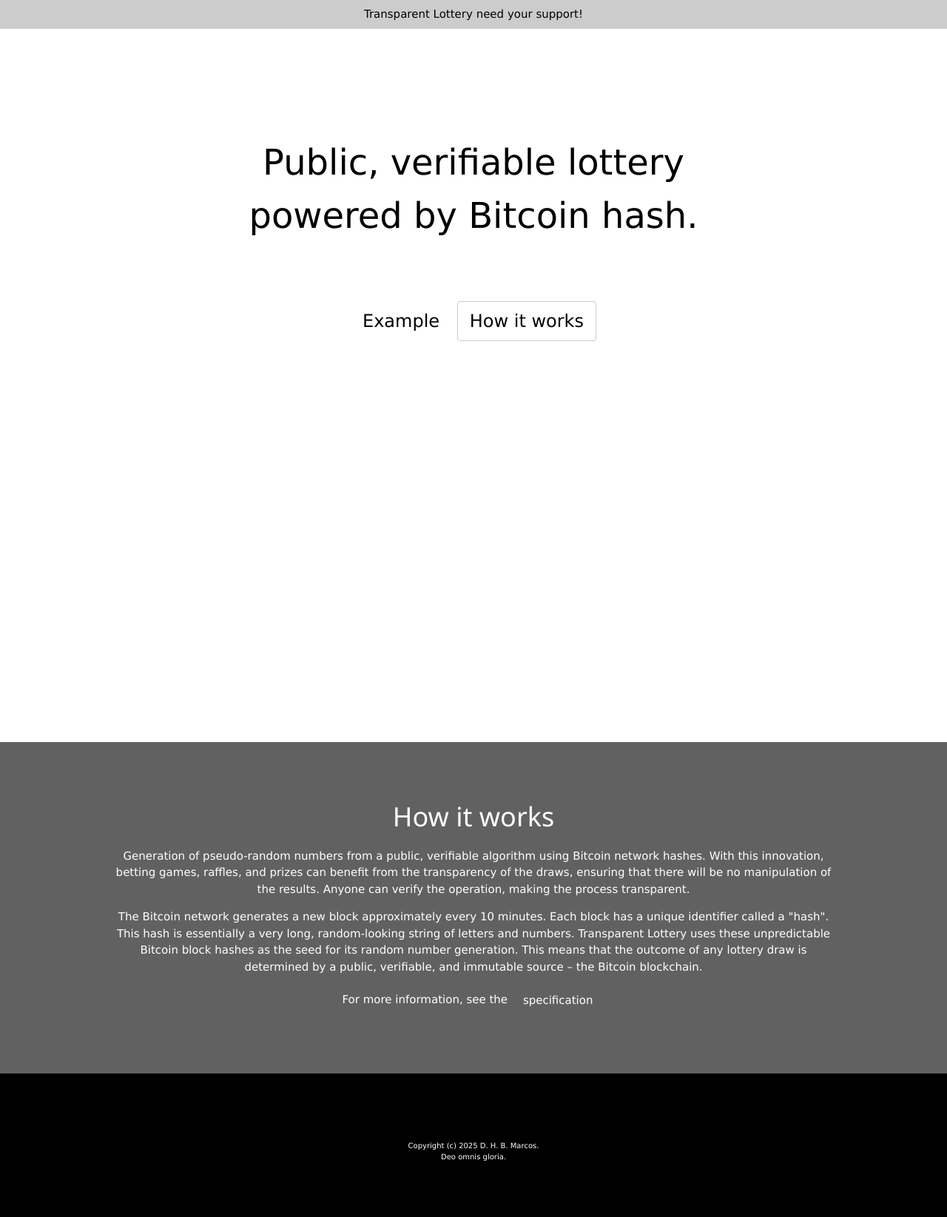
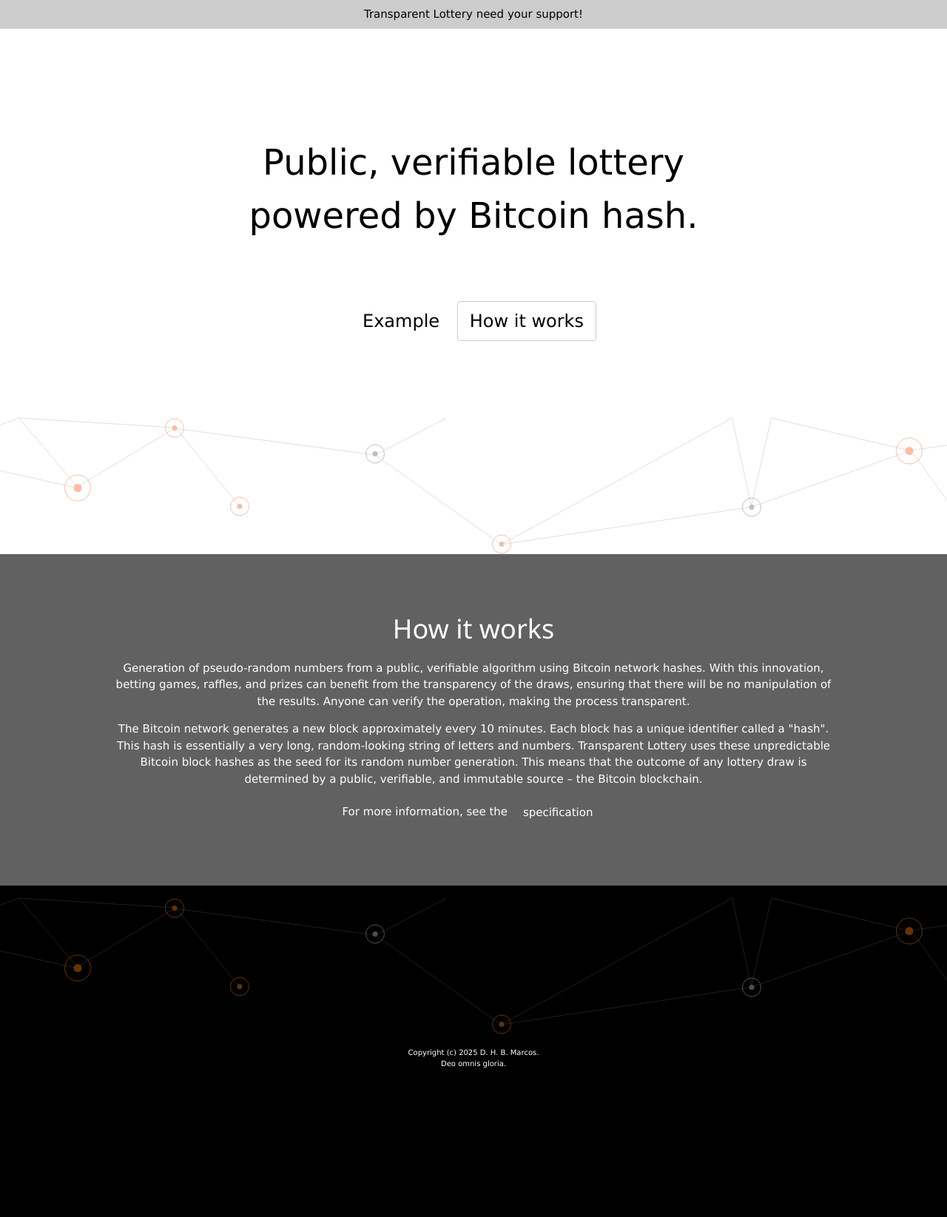
Before and after one commit to dhbmarcos/transparentlottery, a Jekyll site: the page built from README.md, in a window 1280 px wide. Shown: the whole page at 74% size. Built offline with Jekyll 4.4.1, drawn with Linux system fonts in a browser that asks for light colours; our own code applies the rules of GitHub Pages for plain Markdown files; comment, search, counter and statistics services are not loaded; after the commit the page ends 1445 px from its top, so only the background shows below that.

Commit message:
Update site.

```diff
--- a/_layouts/default.html
+++ b/_layouts/default.html
@@ -23,6 +23,21 @@
             gtag('js', new Date());
             gtag('config', 'G-9QGWBDVQ8B');
         </script>
+
+        <style>
+            .div-l {
+                height: 200px;
+                background-image:  url("../pages/footer-bg-l.svg");
+                background-position: center bottom;
+                background-repeat: repeat-x;
+            }
+            .div-d {
+                height: 200px;
+                background-image:  url("../pages/footer-bg-d.svg");
+                background-position: center top;
+                background-repeat: repeat-x;
+            }
+        </style>
 
     </head>
 	<body class="w3-black">
@@ -102,7 +117,7 @@
         </div>
 
         <!-- Main -->
-        <div class="w3-padding-32 w3-center w3-white" style="height: 100vh">
+        <div class="w3-padding-32 w3-center w3-white">
             <p class="w3-xxxlarge">Public, verifiable lottery<br>powered by Bitcoin hash.</p>
             <p class="w3-padding-32 w3-center w3-xlarge">
                 <!-- <a class="w3-bar-item w3-button w3-theme w3-round" href="#million-draw" >Participate in the Million Draw</a> -->
@@ -111,7 +126,8 @@
                 <!-- <a class="w3-bar-item w3-button w3-white w3-border w3-border-theme w3-round w3-text-theme" href="#make-you-own-lottery">Make you own lottery</a> -->
             </p>
         </div>
-
+        <div class="div-l w3-padding-32 w3-center w3-white">
+        </div>
         <div id="how-it-works" class="w3-container w3-padding-64 w3-dark-grey w3-center">
 			<div class="w3-content">
                 <h1>How it works</h1>
@@ -131,7 +147,8 @@
 			</div>
 		</div>
 
-        <footer class="w3-container w3-center w3-padding-64 w3-margin-top w3-black">
+        <footer class="div-d w3-container w3-center w3-padding-64 w3-margin-top w3-black">
+            <div class="w3-padding-64"></div>
 		    <div>
                 <site-menu></site-menu>
                 <p class="w3-tiny">Copyright (c) {{ site.time | date: "%Y" }} D. H. B. Marcos.<br>Deo omnis gloria.</p>
--- a/pages/code-theme.css
+++ b/pages/code-theme.css
@@ -7,7 +7,7 @@
 pre {
   padding: 1em;
   overflow-x: auto;
-  border-left: 4px solid #2196f3;
+  border-left: 4px solid #ff5722;
   border-radius: 4px;
 }
 
```
Also changed, not shown: pages/footer-bg-d.svg (added), pages/footer-bg-l.svg (added).
